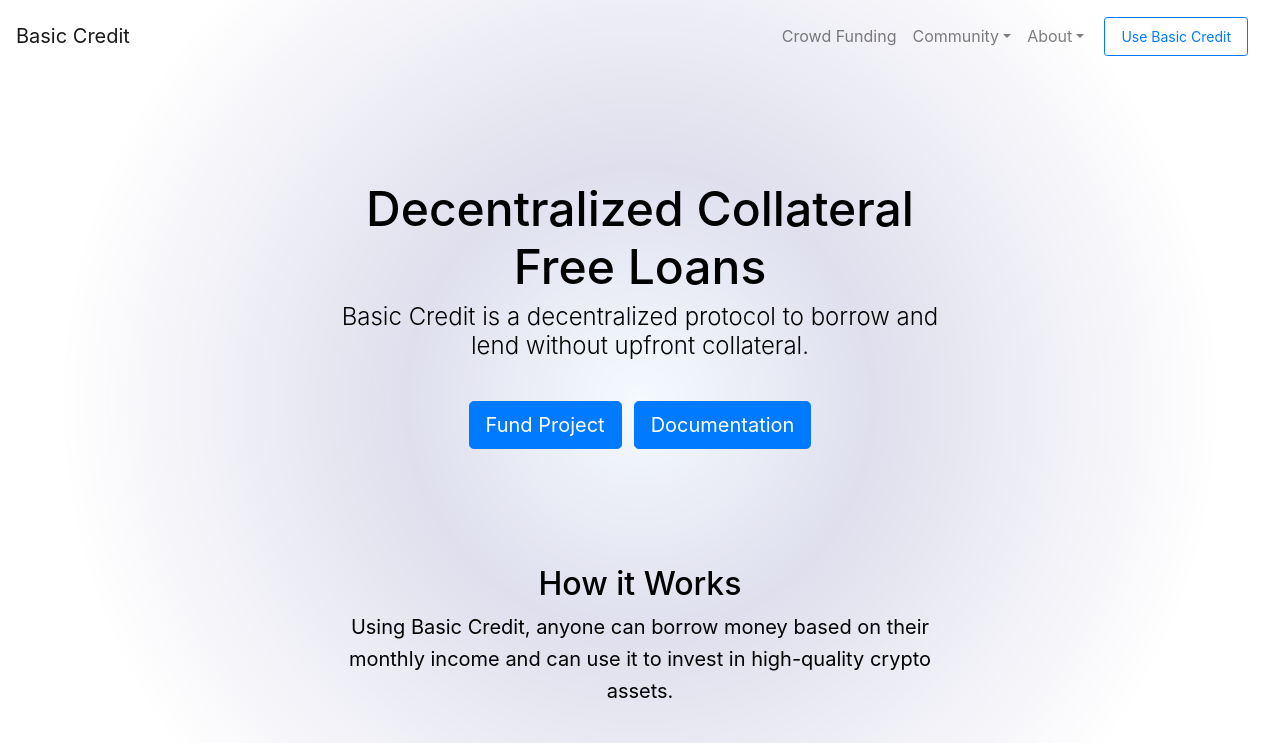
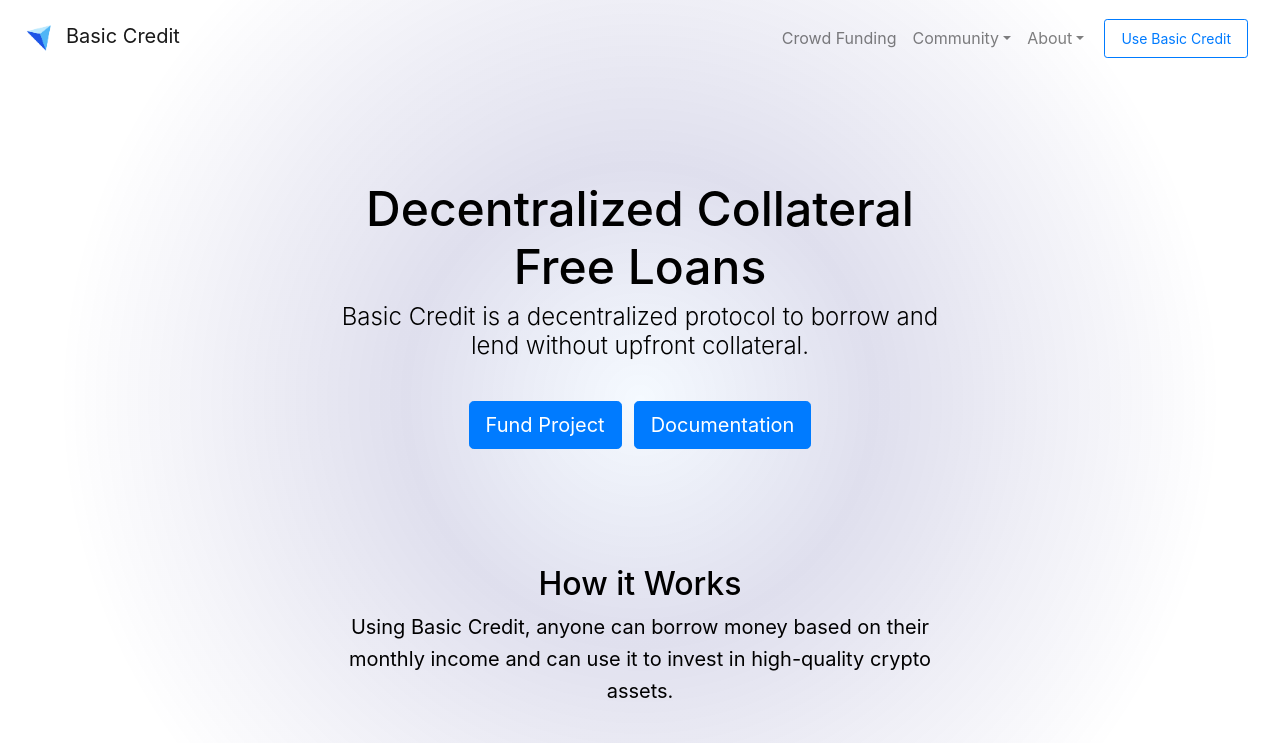
Before and after one commit to basic-credit/basiccredit.github.io, a Gatsby site: page / in a window 1280 px wide. Shown: the top 743 px of the page. Built offline with nearby package versions, Linux system fonts and the light colour scheme; Gatsby itself is replaced by a stand-in of ours.

Commit message:
Add icon (#27)
* Change node version

* Add logo to nav bar and favicon

* Lint

* Add alt text to logo

* Update basicCreditApp link to temp s3 link

```diff
--- a/gatsby-config.js
+++ b/gatsby-config.js
@@ -25,7 +25,7 @@ module.exports = {
         background_color: `#663399`,
         theme_color: `#663399`,
         display: `minimal-ui`,
-        icon: `src/images/gatsby-icon.png`, // This path is relative to the root of the site.
+        icon: `src/images/basic-credit-icon.png`, // This path is relative to the root of the site.
       },
     },
     {
--- a/package.json
+++ b/package.json
@@ -5,7 +5,7 @@
   "version": "0.1.0",
   "author": "Basic Credit <thebasiccredit@gmail.com>",
   "engines": {
-    "node": "14.15.4"
+    "node": "14.16.0"
   },
   "dependencies": {
     "@fontsource/roboto": "^4.2.1",
--- a/src/common/externalLinks.js
+++ b/src/common/externalLinks.js
@@ -3,5 +3,5 @@ export const externalLinks = {
   discord: 'https://discord.com',
   twitter: 'https://twitter.com',
   github: 'https://github.com/basiccredit',
-  basicCreditApp: 'https://google.com',
+  basicCreditApp: 'http://app.basiccredit.org.s3-website.us-east-2.amazonaws.com/',
 };
--- a/src/components/header.js
+++ b/src/components/header.js
@@ -6,6 +6,7 @@ import { externalLinks } from '../common/externalLinks';
 import Drawer from './drawer';
 import useDocumentScrollThrottled from '../utils/useDocumentScrolledThrottle';
 import ContactUsDialog from './dialogs/contactUsDialog';
+import Logo from '../images/basic-credit-icon.png';
 import './header.css';
 
 const Header = () => {
@@ -26,7 +27,16 @@ const Header = () => {
         expand="lg"
       >
         <Link to="/">
-          <Navbar.Brand>Basic Credit</Navbar.Brand>
+          <Navbar.Brand>
+            <img
+              src={Logo}
+              height="50"
+              width="50"
+              alt="Basic Credit Logo"
+              className="d-inline-block"
+            />
+            Basic Credit
+          </Navbar.Brand>
         </Link>
         <Navbar className="desktop-nav">
           <Nav>
```
Also changed, not shown: src/components/image.js (deleted, +0 -36 lines), .github/workflows/ci.yml, src/images/basic-credit-icon.png (added), src/images/gatsby-astronaut.png (deleted), src/images/gatsby-icon.png (deleted).
